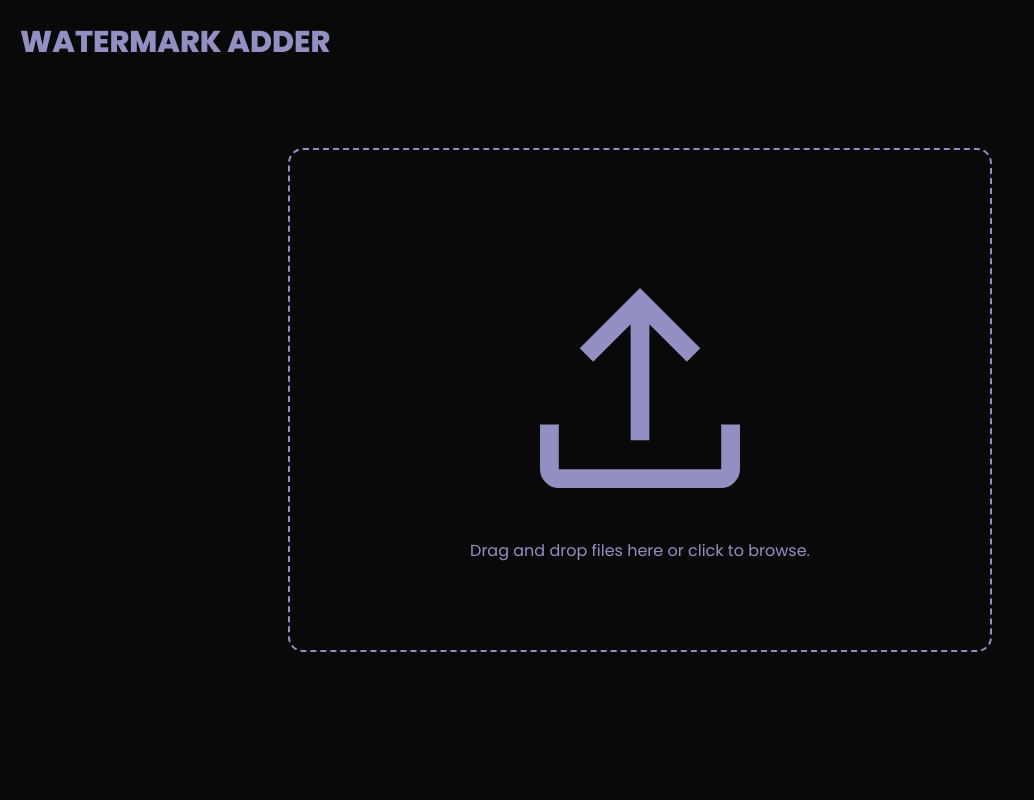
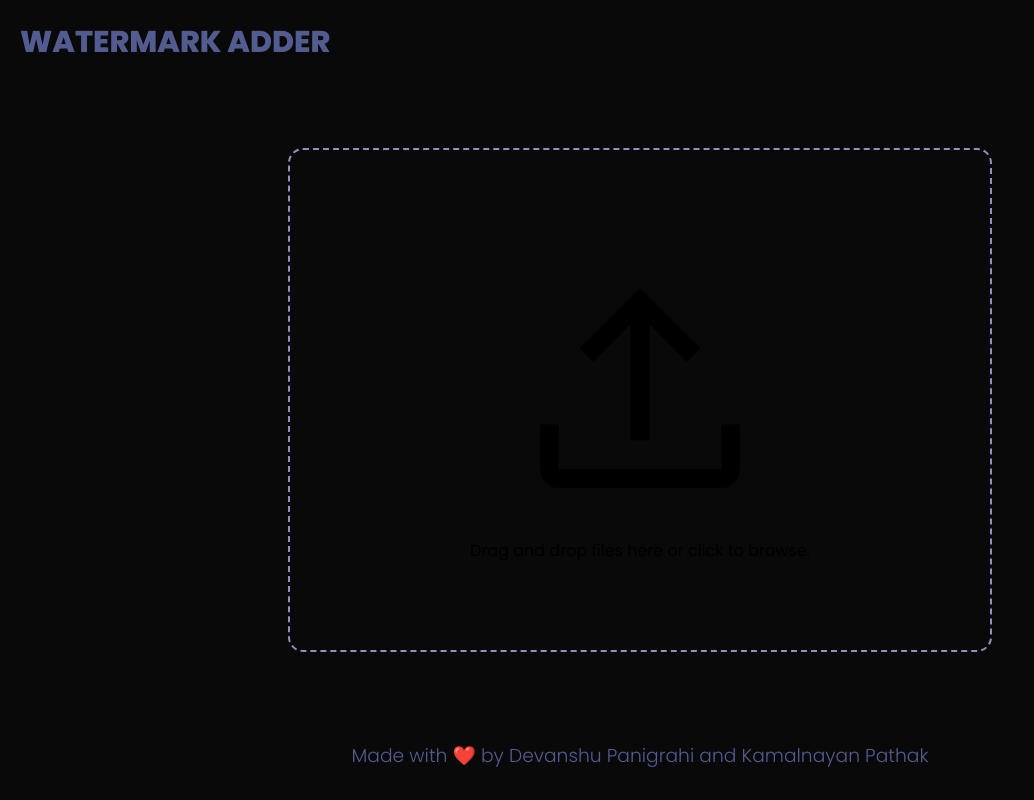
Before and after one commit to kamalnayan10/watermarkAdder, a React (Vite) app: page / in a window 1280 px wide. Shown: the whole page, without its empty margins (0-1034 px from the left). Built offline with nearby package versions, Linux system fonts and the light colour scheme.

Commit message:
added final changes to UI

```diff
--- a/src/components/App.jsx
+++ b/src/components/App.jsx
@@ -2,6 +2,7 @@ import Input from "./Input";
 import Image from "./Image";
 import { useState } from "react";
 import Title from "./Title";
+import Footer from "./Footer";
 
 function App() {
   const [uploadedFiles, setUploadedFiles] = useState([]);
@@ -19,6 +20,7 @@ function App() {
           <Image image={URL.createObjectURL(uploadedFiles[0])} />
         )}
       </div>
+      <Footer />
     </>
   );
 }
--- /dev/null
+++ b/src/components/Footer.jsx
@@ -0,0 +1,9 @@
+function Footer() {
+  return (
+    <h3 className="footer">
+      Made with ❤️ by Devanshu Panigrahi and Kamalnayan Pathak
+    </h3>
+  );
+}
+
+export default Footer;
--- a/src/index.css
+++ b/src/index.css
@@ -8,7 +8,6 @@
 }
 
 * {
-  color: var(--light);
   font-family: "Poppins", sans-serif;
   padding: 0;
   margin: 0;
@@ -31,6 +30,7 @@
   text-transform: uppercase;
   text-align: center;
   position: absolute;
+  color: var(--medium);
 }
 
 .drop-box {
@@ -86,10 +86,10 @@
 .utils {
   height: 600px;
   width: 500px;
-  padding: 30px 10px;
+  padding: 0 10px;
   box-sizing: border-box;
   border-radius: 10px;
-  border: 3px solid var(--light);
+  /* border: 3px solid var(--light); */
   display: flex;
   flex-flow: column wrap;
   justify-content: flex-start;
@@ -114,6 +114,7 @@ input {
 input[type="text"] {
   padding: 10px;
   font-size: 20px;
+  border-radius: 10px;
 }
 
 input:focus {
@@ -122,4 +123,22 @@ input:focus {
 
 .btn {
   padding: 10px;
+  background-color: #fff;
+  color: var(--medium);
+  transition: 0.2s ease-in-out;
+  border-radius: 10px;
 }
+.btn:hover {
+  cursor: pointer;
+  color: #fff;
+  background-color: var(--light);
+}
+
+.footer {
+  position: absolute;
+  bottom: 30px;
+  text-align: center;
+  font-weight: 300;
+  width: 100%;
+  color: var(--medium);
+}
```
